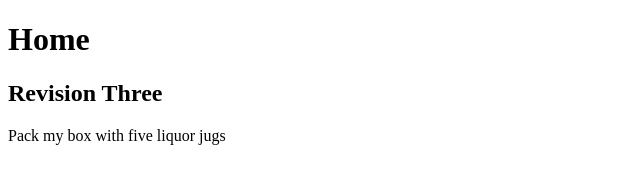
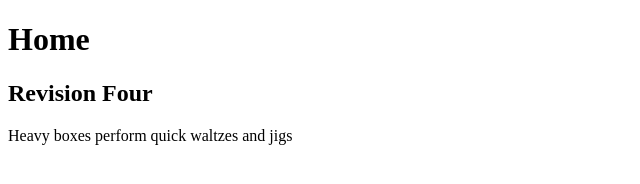
Before and after one commit to patjunekim/Projects_GIT, a plain HTML site: page index.html in a window 1280 px wide. Shown: the whole page, without its empty margins (0-640 px from the left). Drawn offline with Linux system fonts and the light colour scheme.

Commit message:
Revision Four

```diff
--- a/index.html
+++ b/index.html
@@ -6,7 +6,7 @@
 </head>
 <body>
 	<h1>Home</h1>
-	<h2>Revision Three</h2>
-		<p>Pack my box with five liquor jugs</p>
+	<h2>Revision Four</h2>
+		<p>Heavy boxes perform quick waltzes and jigs</p>
 </body>
 </html>
```
